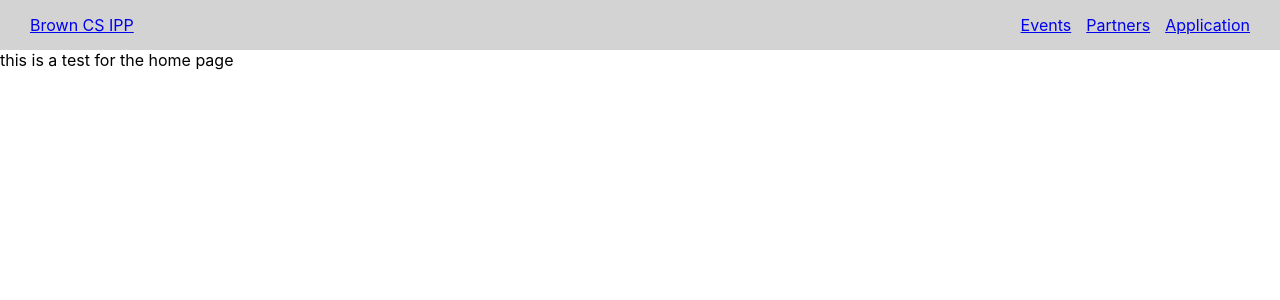
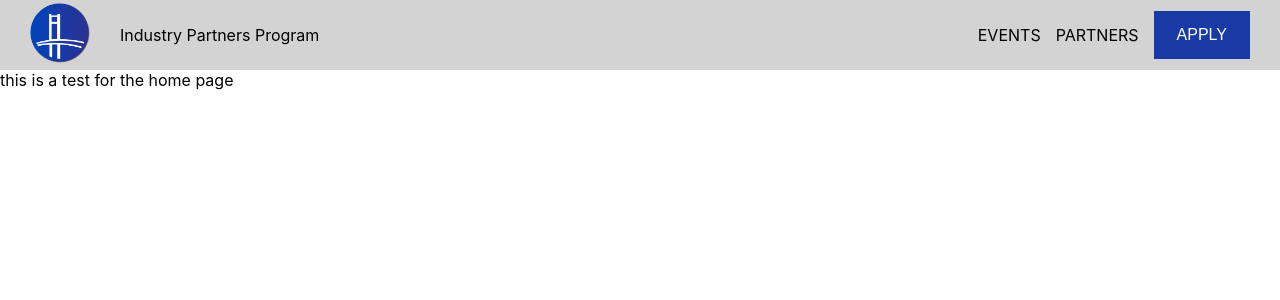
Before and after one commit to jbarlas/brown-cs-ipp, a React (Create React App) app: page / in a window 1280 px wide. Shown: the top 300 px of the page. Built offline with nearby package versions, Linux system fonts and the light colour scheme.

Commit message:
drafting navbar

```diff
--- a/src/components/nav-bar/NavBar.css
+++ b/src/components/nav-bar/NavBar.css
@@ -1,12 +1,27 @@
+:root {
+  --nav-height: 70px;
+  --logo-height: 60px;
+  --pop-color: #193AA5;
+}
+
 .navbar-container {
   display: flex;
   flex-direction: row;
 
   justify-content: space-between;
   align-items: center;
-  height: 50px;
+  height: var(--nav-height);
   padding: 0 30px;
   background-color: lightgray;
+}
+.navbar-logo {
+  display: flex;
+  flex-direction: row;
+  align-items: center;
+}
+.navbar-logo img {
+  width: var(--logo-height);
+  padding-right: 30px;
 }
 
 .navbar-links-container {
@@ -14,3 +29,26 @@
   flex-direction: row;
   gap: 15px;
 }
+a {
+  text-decoration: none;
+  color: black;
+}
+.events-partners {
+  display: flex;
+  flex-direction: row;
+  align-items: center;
+  gap: 15px;
+}
+.events-partners a:hover {
+  color: var(--pop-color);
+}
+.navbar-links-container button {
+  background-color: var(--pop-color);
+  border: none;
+  color: white;
+  padding: 15px 23px;
+  text-align: center;
+  text-decoration: none;
+  display: inline-block;
+  font-size: 16px;
+}
--- a/src/components/nav-bar/NavBar.jsx
+++ b/src/components/nav-bar/NavBar.jsx
@@ -1,17 +1,23 @@
 import React from "react";
 import "./NavBar.css";
 import { Link } from "react-router-dom";
+import logo from './images/ipp-logo.png'
 
 export default function NavBar() {
   return (
     <div className="navbar-container">
       <div className="navbar-logo">
-        <Link to="/">Brown CS IPP</Link>
+        <Link to="/"> <img src={logo} alt="ipp logo"/> </Link>
+        <Link to="/"> Industry Partners Program</Link>
       </div>
       <div className="navbar-links-container">
-        <Link to="/events">Events</Link>
-        <Link to="/partners">Partners</Link>
-        <Link to="/apply">Application</Link>
+        <div className="events-partners">
+          <Link to="/events">EVENTS</Link>
+          <Link to="/partners">PARTNERS</Link>
+        </div>
+        <Link to="/apply">
+          <button>APPLY</button>
+        </Link>
       </div>
     </div>
   );
```
Also changed, not shown: src/components/nav-bar/images/ipp-logo.png (added).
